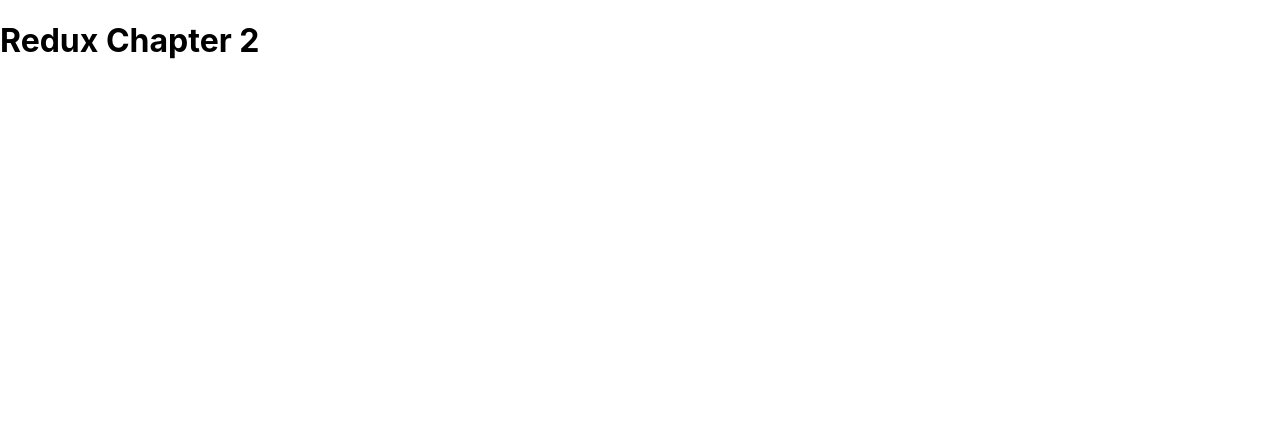
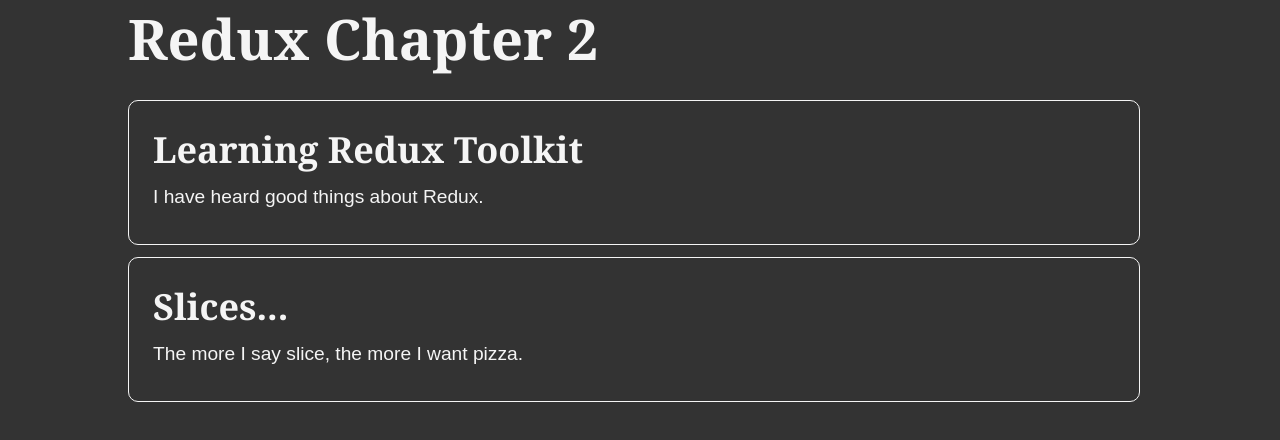
Before and after one commit to Radexman/redux-tutorial-02, a React (Vite) app: page / in a window 1280 px wide. Shown: the top 440 px of the page. Built offline with nearby package versions, Linux system fonts and the light colour scheme.

Commit message:
Render posts from global state

```diff
--- a/src/App.tsx
+++ b/src/App.tsx
@@ -1,9 +1,12 @@
+import PostList from "./features/posts/PostList";
+
 const App = () => {
   return (
-    <div>
+    <div className="App">
       <h1>Redux Chapter 2</h1>
+      <PostList />
     </div>
-  )
-}
+  );
+};
 
-export default App
+export default App;
--- /dev/null
+++ b/src/app/hooks.ts
@@ -0,0 +1,7 @@
+import { useDispatch, useSelector, useStore } from "react-redux";
+import type { AppDispatch, AppStore, RootState } from "./store";
+
+// Use throught your app instead of plain `useDispatch` and `useSelector`
+export const useAppDispatch = useDispatch.withTypes<AppDispatch>();
+export const useAppSelector = useSelector.withTypes<RootState>();
+export const useAppStore = useStore.withTypes<AppStore>();
--- /dev/null
+++ b/src/app/store.ts
@@ -0,0 +1,12 @@
+import { configureStore } from "@reduxjs/toolkit";
+import postsReducer from "../features/posts/postSlice";
+
+export const store = configureStore({
+  reducer: {
+    posts: postsReducer,
+  },
+});
+
+export type AppStore = typeof store;
+export type RootState = ReturnType<AppStore["getState"]>;
+export type AppDispatch = AppStore["dispatch"];
--- /dev/null
+++ b/src/features/posts/PostList.tsx
@@ -0,0 +1,33 @@
+import { useEffect } from "react";
+import { useAppSelector } from "../../app/hooks";
+
+const PostList = () => {
+  const posts = useAppSelector(state => state.posts);
+
+  useEffect(() => {
+    console.log(posts);
+  }, [posts]);
+
+  return (
+    <section>
+      {posts.length === 0 ? (
+        <>
+          <h1>No Posts Currently</h1>
+          <p>Create a post to see the content</p>
+        </>
+      ) : (
+        posts.map(post => {
+          const { id, title, content } = post;
+          return (
+            <article key={id}>
+              <h2>{title}</h2>
+              <p>{content.substring(0, 100)}</p>
+            </article>
+          );
+        })
+      )}
+    </section>
+  );
+};
+
+export default PostList;
--- /dev/null
+++ b/src/features/posts/postSlice.ts
@@ -0,0 +1,30 @@
+import { createSlice } from "@reduxjs/toolkit";
+
+type Post = {
+  id: string;
+  title: string;
+  content: string;
+};
+
+type PostsState = Post[];
+
+const initialState: PostsState = [
+  {
+    id: "1",
+    title: "Learning Redux Toolkit",
+    content: "I have heard good things about Redux.",
+  },
+  {
+    id: "2",
+    title: "Slices...",
+    content: "The more I say slice, the more I want pizza.",
+  },
+];
+
+const postsSlice = createSlice({
+  name: "posts",
+  initialState,
+  reducers: {},
+});
+
+export default postsSlice.reducer;
--- a/src/index.css
+++ b/src/index.css
@@ -1,13 +1,69 @@
-body {
+* {
   margin: 0;
-  font-family: -apple-system, BlinkMacSystemFont, "Segoe UI", "Roboto", "Oxygen",
-    "Ubuntu", "Cantarell", "Fira Sans", "Droid Sans", "Helvetica Neue",
-    sans-serif;
-  -webkit-font-smoothing: antialiased;
-  -moz-osx-font-smoothing: grayscale;
+  padding: 0;
+  box-sizing: border-box;
 }
 
-code {
-  font-family: source-code-pro, Menlo, Monaco, Consolas, "Courier New",
-    monospace;
+html {
+  font-family: Cambria, Cochin, Georgia, Times, "Times New Roman", serif;
+  background: #333;
+  color: whitesmoke;
 }
+
+body {
+  min-height: 100vh;
+  font-size: 1.5rem;
+  padding: 0 10% 10%;
+}
+
+input,
+textarea,
+button,
+select {
+  font: inherit;
+  margin-bottom: 1em;
+}
+
+main {
+  max-width: 500px;
+  margin: auto;
+}
+
+section {
+  margin-top: 1em;
+}
+
+article {
+  margin: 0.5em 0.5em 0.5em 0;
+  border: 1px solid whitesmoke;
+  border-radius: 10px;
+  padding: 1em;
+}
+
+h1 {
+  font-size: 3.5rem;
+}
+
+p {
+  font-family: Arial, Helvetica, sans-serif;
+  line-height: 1.4;
+  font-size: 1.2rem;
+  margin: 0.5em 0;
+}
+
+form {
+  display: flex;
+  flex-direction: column;
+}
+
+.postCredit {
+  font-size: 1rem;
+}
+
+.reactionButton {
+  margin: 0 0.25em 0 0;
+  background: transparent;
+  border: none;
+  color: whitesmoke;
+  font-size: 1rem;
+}
--- a/src/main.tsx
+++ b/src/main.tsx
@@ -1,20 +1,24 @@
-import React from "react"
-import { createRoot } from "react-dom/client"
-import App from "./App"
-import "./index.css"
+import React from "react";
+import { createRoot } from "react-dom/client";
+import App from "./App";
+import { store } from "./app/store";
+import { Provider } from "react-redux";
+import "./index.css";
 
-const container = document.getElementById("root")
+const container = document.getElementById("root");
 
 if (container) {
-  const root = createRoot(container)
+  const root = createRoot(container);
 
   root.render(
     <React.StrictMode>
-      <App />
+      <Provider store={store}>
+        <App />
+      </Provider>
     </React.StrictMode>,
-  )
+  );
 } else {
   throw new Error(
     "Root element with ID 'root' was not found in the document. Ensure there is a corresponding HTML element with the ID 'root' in your HTML file.",
-  )
+  );
 }
```
Also changed, not shown: .prettierrc.json.
